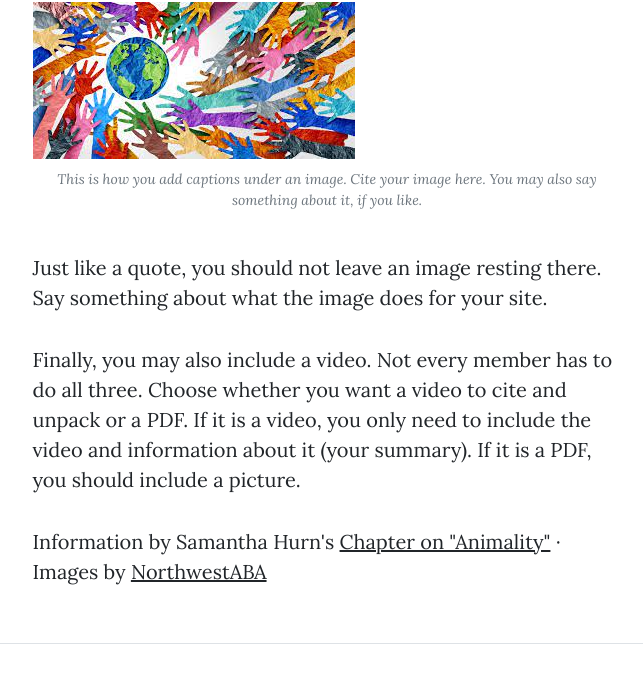
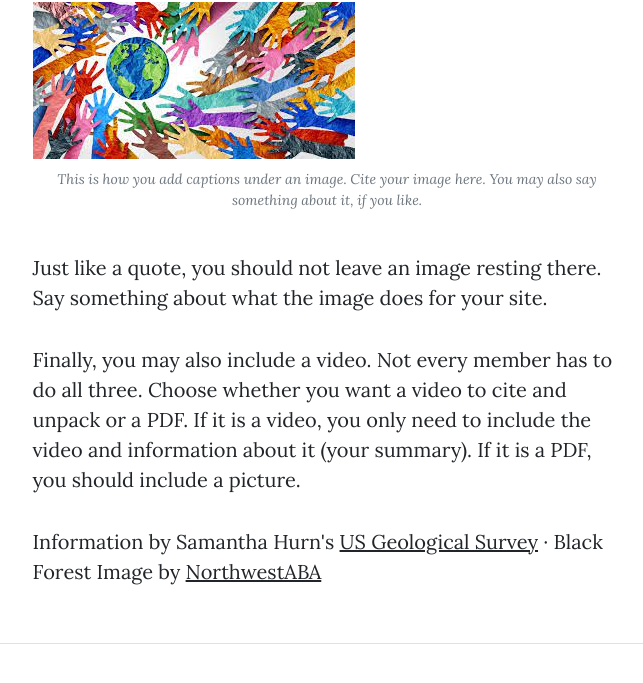
Before and after one commit to wescastro03/ISS210S4FinalTemplate, a plain HTML site: page secondpost.html in a window 1280 px wide. Shown: the part 2584-3267 px from the top of the page, without its empty margins (313-956 px from the left). Drawn offline with nearby package versions, Linux system fonts and the light colour scheme.

Commit message:
Update secondpost.html

```diff
--- a/secondpost.html
+++ b/secondpost.html
@@ -77,8 +77,8 @@
                         <p>Finally, you may also include a video. Not every member has to do all three. Choose whether you want a video to cite and unpack or a PDF. If it is a video, you only need to include the video and information about it (your summary). If it is a PDF, you should include a picture.</p>
                         <p>
                             Information by Samantha Hurn's
-                            <a href="assets/Hurn.pdf" target="_blank" alt="...">Chapter on "Animality"</a>
-                            &middot; Images by
+                            <a href="https://www.usgs.gov/special-topics/water-science-school/science/acid-rain-and-water">US Geological Survey</a>
+                            &middot; Black Forest Image by
                             <a href="https://www.northwestaba.com/social-justice/">NorthwestABA</a>
                         </p>
                     </div>
```
